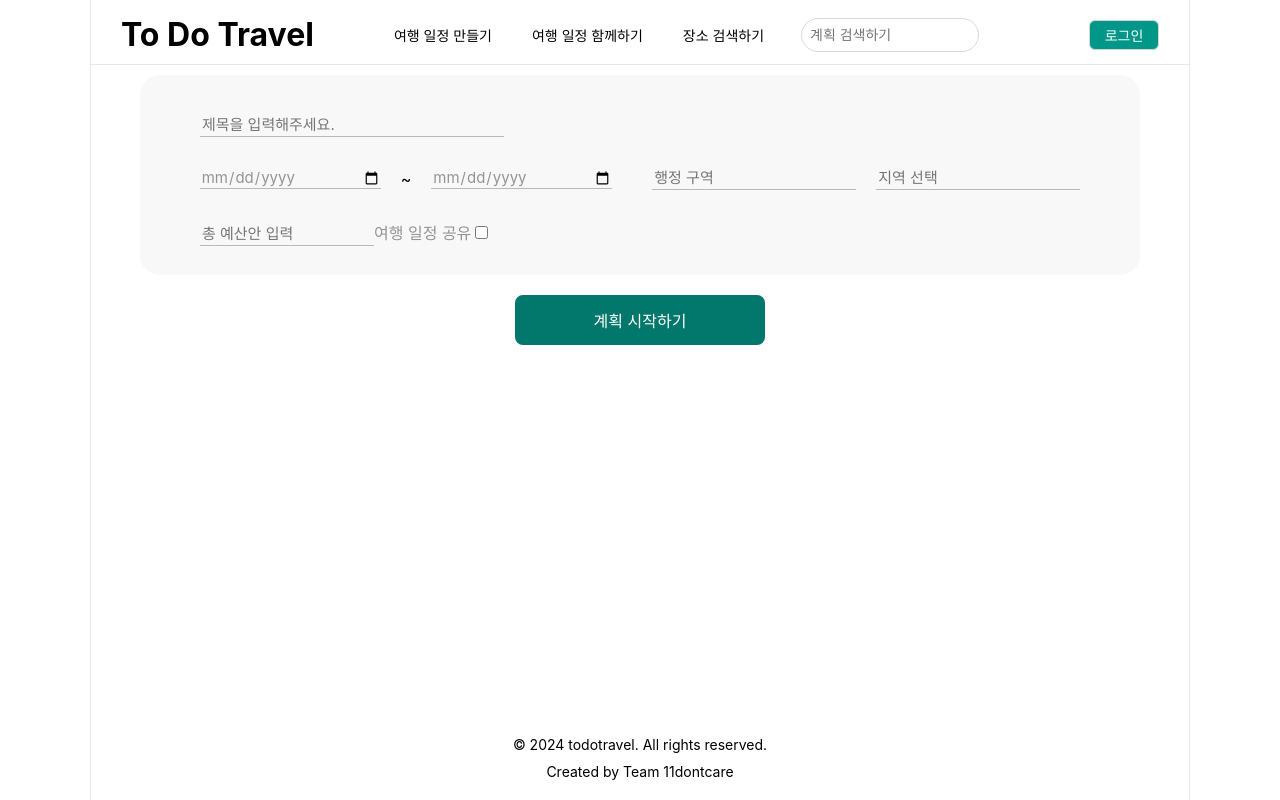
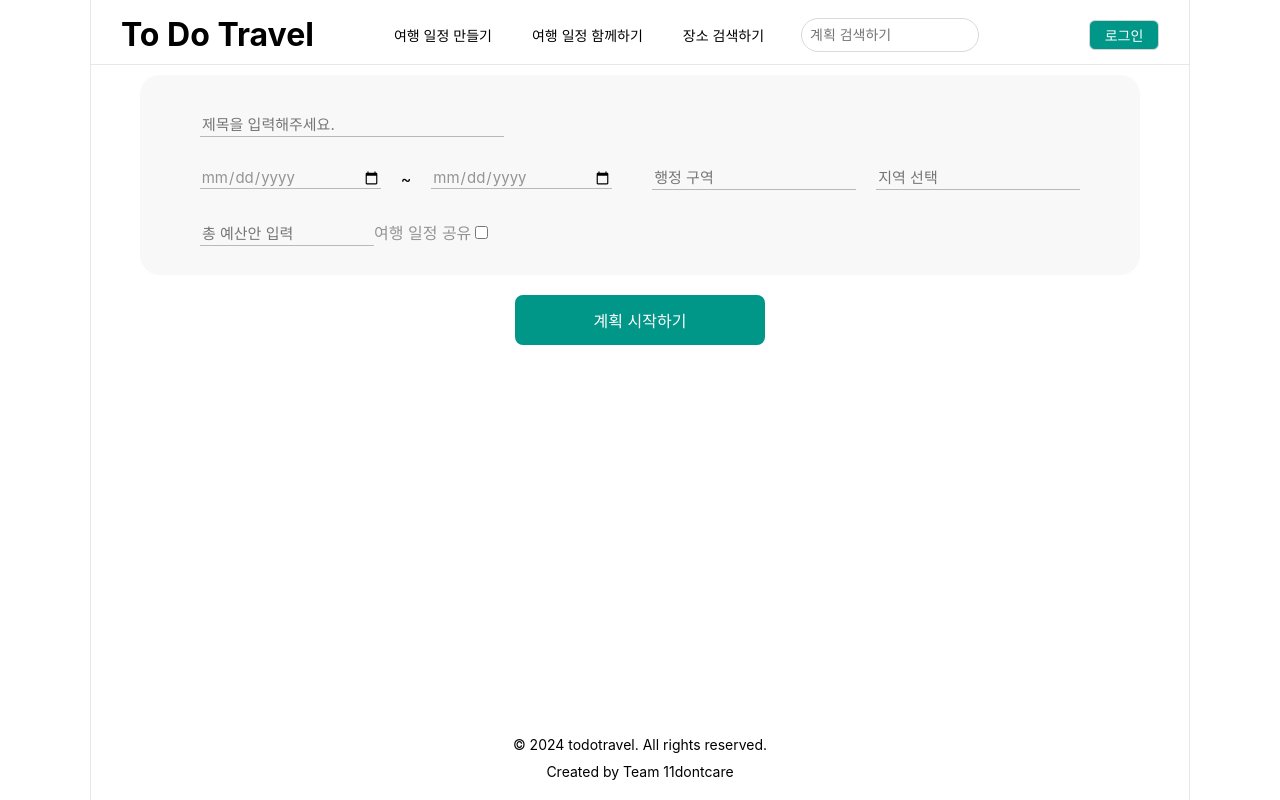
Before and after one commit to 11dontcare/todotravel_frontend, a React (Create React App) app: page /plan in a window 1280 px wide. Built offline with nearby package versions, Linux system fonts and the light colour scheme.

Commit message:
Fix: 플랜 생성 버튼 수정

```diff
--- a/src/todotravel/component/plan/Form.module.css
+++ b/src/todotravel/component/plan/Form.module.css
@@ -135,7 +135,7 @@
     padding: 10px;
     font-size: 1rem;
     cursor: pointer;
-    /* transition: background-color 0.3s; */
+    transition: background-color 0.3s;
     width: 250px;
     height: 50px;
     color: white;
@@ -145,7 +145,8 @@
     border: none;
 }
 
-.submitButton,.submitModify:hover {
+.submitButton:hover,
+.submitModify:hover {
     background-color: #02776c;
 }
 
```
Also changed, not shown: 1 other file (tests, documents, lock files or other folders).
